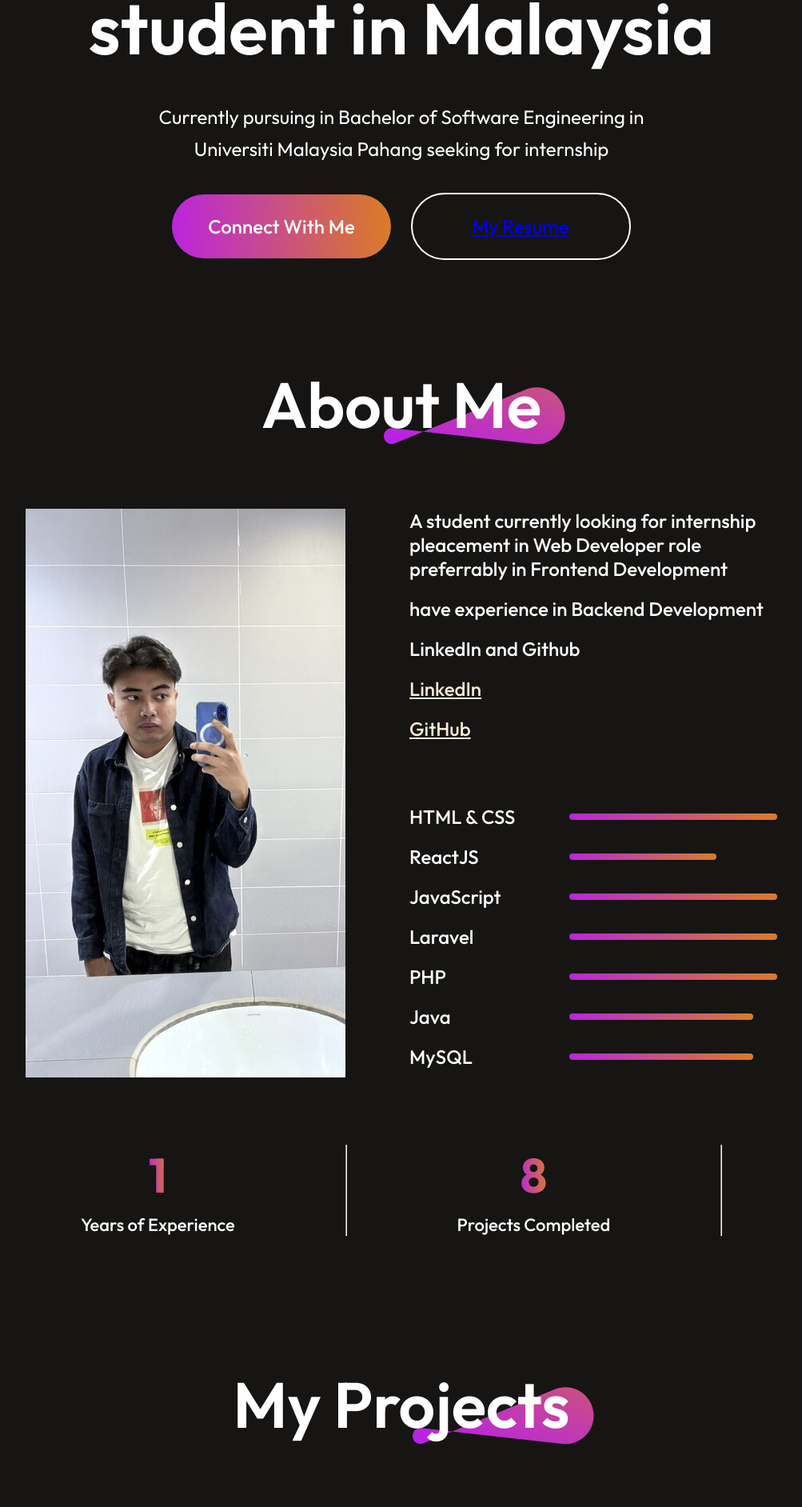
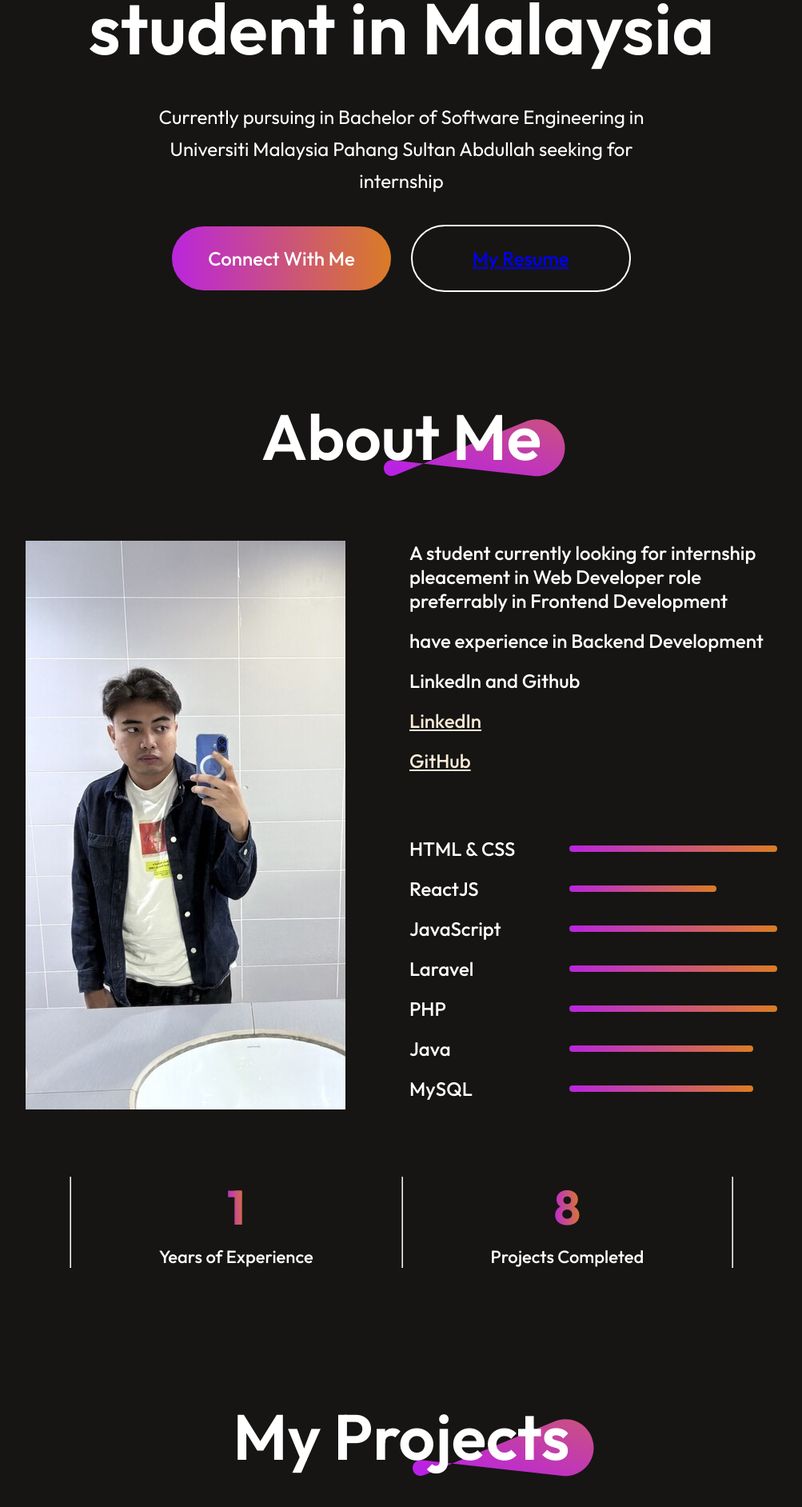
Before and after one commit to Zeyynn/RazinPortfolioReactJS, a React (Vite) app: page / in a window 1280 px wide. Shown: the part 956-2840 px from the top of the page at 80% size, without its empty margins (138-1141 px from the left). Built offline with nearby package versions, Linux system fonts and the light colour scheme.

Commit message:
projects edit

```diff
--- a/src/Components/Footer/Footer.jsx
+++ b/src/Components/Footer/Footer.jsx
@@ -1,7 +1,6 @@
 import React from 'react'
 import './Footer.css'
 import footer_logo from '../../assets/footer_logo.svg'
-import user_icon from '../../assets/user_icon.svg'
 
 const Footer = () => {
   return (
--- a/src/Components/Navbar/About/About.jsx
+++ b/src/Components/Navbar/About/About.jsx
@@ -34,7 +34,8 @@ const About = () => {
             </div>
         </div>
       </div>
-      <div className="about-achievements">                    {/*About Me Achievements*/}
+      <div className="about-achievements">    {/*About Me Achievements*/}
+      <hr />
         <div className="about-achievement">
             <h1>1</h1>
             <p>Years of Experience</p>
--- a/src/Components/Navbar/Hero/Hero.jsx
+++ b/src/Components/Navbar/Hero/Hero.jsx
@@ -8,7 +8,7 @@ const Hero = () => {
         <div id='home' className="hero">                      {/*Profile*/}
         <img src={profile_img} className="profile-image" alt =""/>
         <h1><span>I'm Hariz Razin,</span> a student in Malaysia</h1>
-        <p>Currently pursuing in Bachelor of Software Engineering in Universiti Malaysia Pahang seeking for internship</p>
+        <p>Currently pursuing in Bachelor of Software Engineering in Universiti Malaysia Pahang Sultan Abdullah seeking for internship</p>
         <div className="hero-action">                         {/*Profile Links to Github and Linkedin*/}
             <div className="hero-connect"><AnchorLink className='anchor-link' offset={50} href='#contact'>Connect With Me</AnchorLink></div>
             <a href="https://razin-portfolio-react-js.vercel.app/Hariz_Razin_Resume.pdf" download="Hariz_Razin_Resume.pdf" className="hero-resume">My Resume</a>
--- a/src/assets/services_data.js
+++ b/src/assets/services_data.js
@@ -29,6 +29,16 @@ const Services_Data = [
         s_name:"Ada.ir (Project Assignment)",
         s_desc:"Portfolio website for Ada.ir company"
     },
+    {
+        s_no:"07",
+        s_name:"Movie Ticket Booking System (Project Assignment)",
+        s_desc:"Java program for booking a movie ticket"
+    },
+    {
+        s_no:"08",
+        s_name:"Event Management System (Project Assignment)",
+        s_desc:"Mobile app for hosting and managing an event"
+    },
 ]
 
 export default Services_Data;
```
